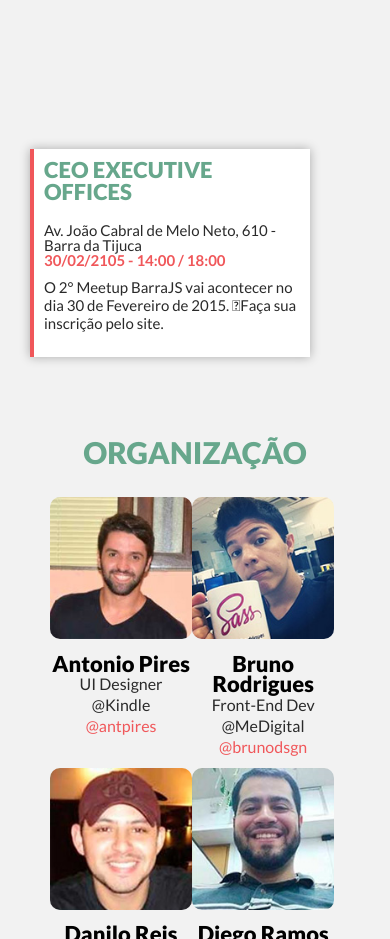
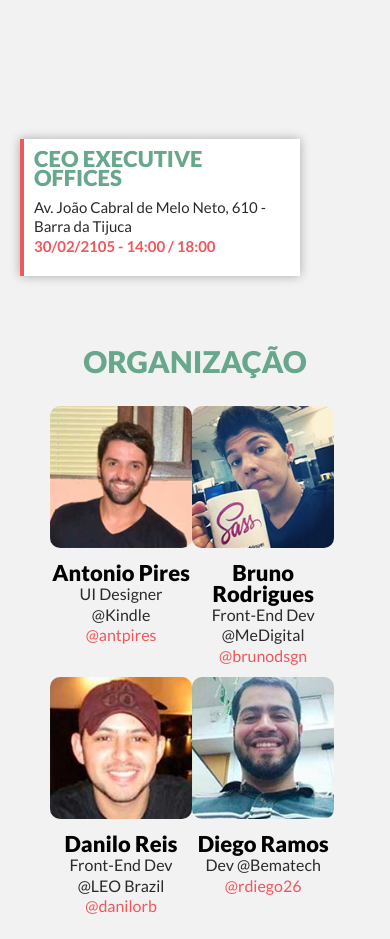
Before and after one commit to BarraJS/barrajs.github.io, a website: page app/dev/index.html in a window 390 px wide. Shown: the part 6160-7099 px from the top of the page. Drawn offline with nearby package versions, Linux system fonts and the light colour scheme; some packages are replaced by stand-ins of ours; files that its build step writes are made by us from their sources; files whose address does not match are found by name.

Commit message:
Ajusto legenda do mapa para dispositivos mobile

```diff
--- a/app/dev/sass/_sections.scss
+++ b/app/dev/sass/_sections.scss
@@ -342,6 +342,16 @@
 				color: $secondary-color;
 			}
 		}
+		@include cell {
+			line-height: 1.3em;
+			margin: 20px;
+			h3 {
+				margin-bottom: 10px;
+			}
+			p {
+				display: none;
+			}
+		}
 	}
 }
 
```
